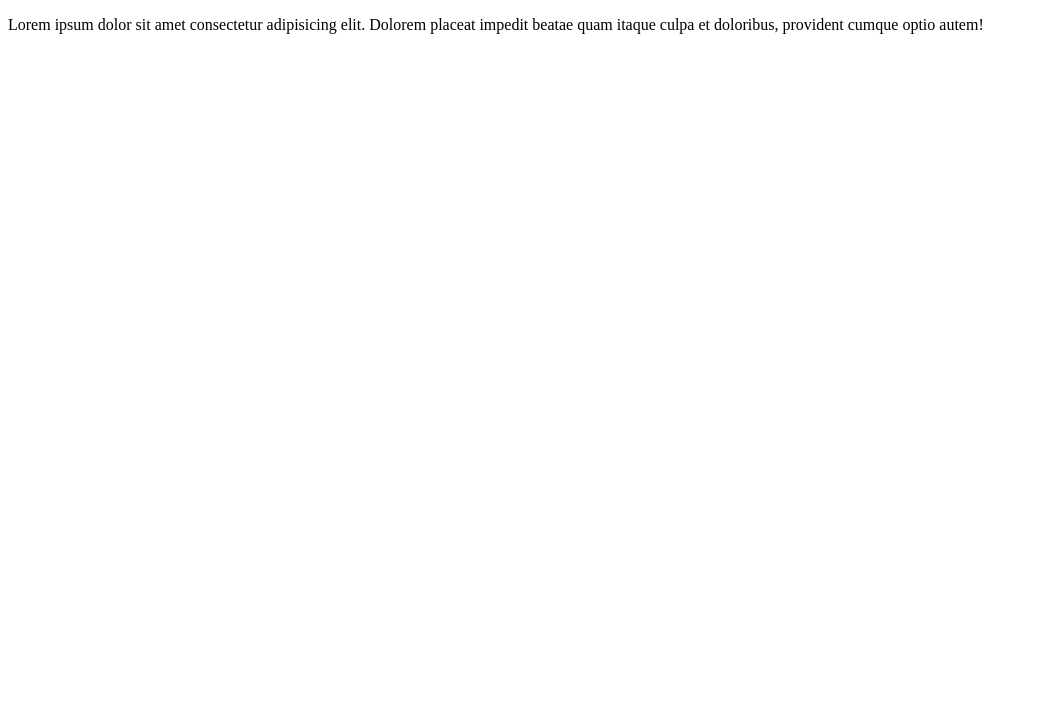
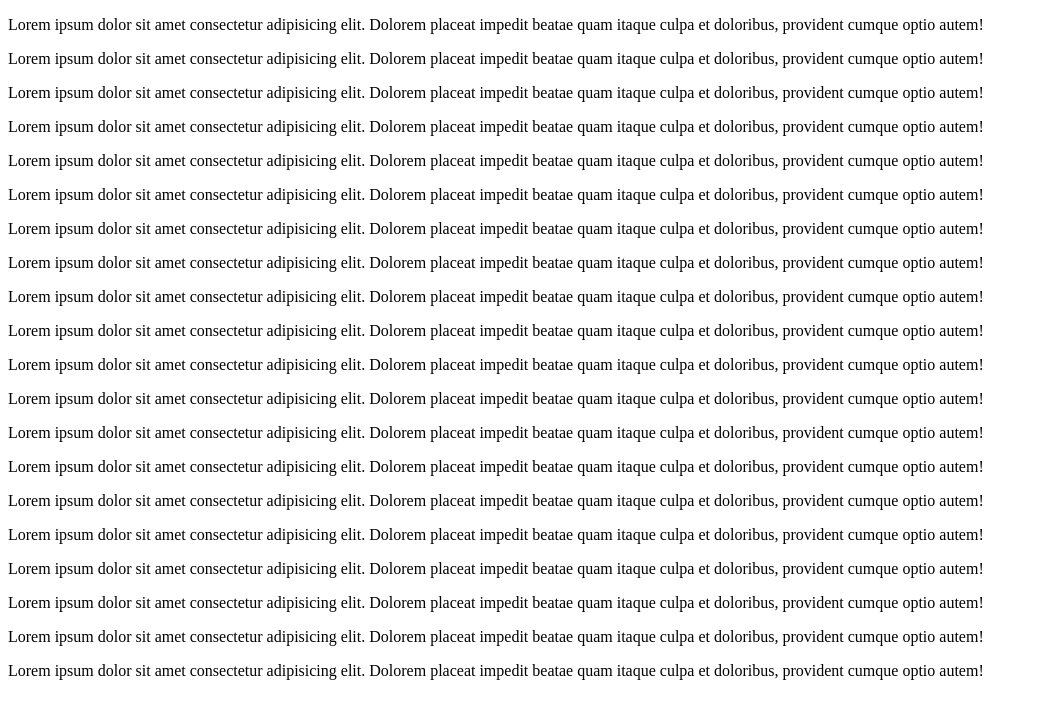
Before and after one commit to CleitoCebo/ListaExerc1, a plain HTML site: page contato.html in a window 1280 px wide. Shown: the whole page, without its empty margins (0-1037 px from the left). Drawn offline with Linux system fonts and the light colour scheme.

Commit message:
novo ploremdsad

```diff
--- a/contato.html
+++ b/contato.html
@@ -8,5 +8,25 @@
 </head>
 <body>
     <p>Lorem  ipsum dolor sit amet consectetur adipisicing elit. Dolorem placeat impedit beatae quam itaque culpa et doloribus, provident cumque optio autem!</p>
+    <p>Lorem  ipsum dolor sit amet consectetur adipisicing elit. Dolorem placeat impedit beatae quam itaque culpa et doloribus, provident cumque optio autem!</p>
+    <p>Lorem  ipsum dolor sit amet consectetur adipisicing elit. Dolorem placeat impedit beatae quam itaque culpa et doloribus, provident cumque optio autem!</p>
+    <p>Lorem  ipsum dolor sit amet consectetur adipisicing elit. Dolorem placeat impedit beatae quam itaque culpa et doloribus, provident cumque optio autem!</p>
+    <p>Lorem  ipsum dolor sit amet consectetur adipisicing elit. Dolorem placeat impedit beatae quam itaque culpa et doloribus, provident cumque optio autem!</p>
+    <p>Lorem  ipsum dolor sit amet consectetur adipisicing elit. Dolorem placeat impedit beatae quam itaque culpa et doloribus, provident cumque optio autem!</p>
+    <p>Lorem  ipsum dolor sit amet consectetur adipisicing elit. Dolorem placeat impedit beatae quam itaque culpa et doloribus, provident cumque optio autem!</p>
+    <p>Lorem  ipsum dolor sit amet consectetur adipisicing elit. Dolorem placeat impedit beatae quam itaque culpa et doloribus, provident cumque optio autem!</p>
+    <p>Lorem  ipsum dolor sit amet consectetur adipisicing elit. Dolorem placeat impedit beatae quam itaque culpa et doloribus, provident cumque optio autem!</p>
+    <p>Lorem  ipsum dolor sit amet consectetur adipisicing elit. Dolorem placeat impedit beatae quam itaque culpa et doloribus, provident cumque optio autem!</p>
+    <p>Lorem  ipsum dolor sit amet consectetur adipisicing elit. Dolorem placeat impedit beatae quam itaque culpa et doloribus, provident cumque optio autem!</p>
+    <p>Lorem  ipsum dolor sit amet consectetur adipisicing elit. Dolorem placeat impedit beatae quam itaque culpa et doloribus, provident cumque optio autem!</p>
+    <p>Lorem  ipsum dolor sit amet consectetur adipisicing elit. Dolorem placeat impedit beatae quam itaque culpa et doloribus, provident cumque optio autem!</p>
+    <p>Lorem  ipsum dolor sit amet consectetur adipisicing elit. Dolorem placeat impedit beatae quam itaque culpa et doloribus, provident cumque optio autem!</p>
+    <p>Lorem  ipsum dolor sit amet consectetur adipisicing elit. Dolorem placeat impedit beatae quam itaque culpa et doloribus, provident cumque optio autem!</p>
+    <p>Lorem  ipsum dolor sit amet consectetur adipisicing elit. Dolorem placeat impedit beatae quam itaque culpa et doloribus, provident cumque optio autem!</p>
+    <p>Lorem  ipsum dolor sit amet consectetur adipisicing elit. Dolorem placeat impedit beatae quam itaque culpa et doloribus, provident cumque optio autem!</p>
+    <p>Lorem  ipsum dolor sit amet consectetur adipisicing elit. Dolorem placeat impedit beatae quam itaque culpa et doloribus, provident cumque optio autem!</p>
+    <p>Lorem  ipsum dolor sit amet consectetur adipisicing elit. Dolorem placeat impedit beatae quam itaque culpa et doloribus, provident cumque optio autem!</p>
+    <p>Lorem  ipsum dolor sit amet consectetur adipisicing elit. Dolorem placeat impedit beatae quam itaque culpa et doloribus, provident cumque optio autem!</p>
+
 </body>
 </html>
```
